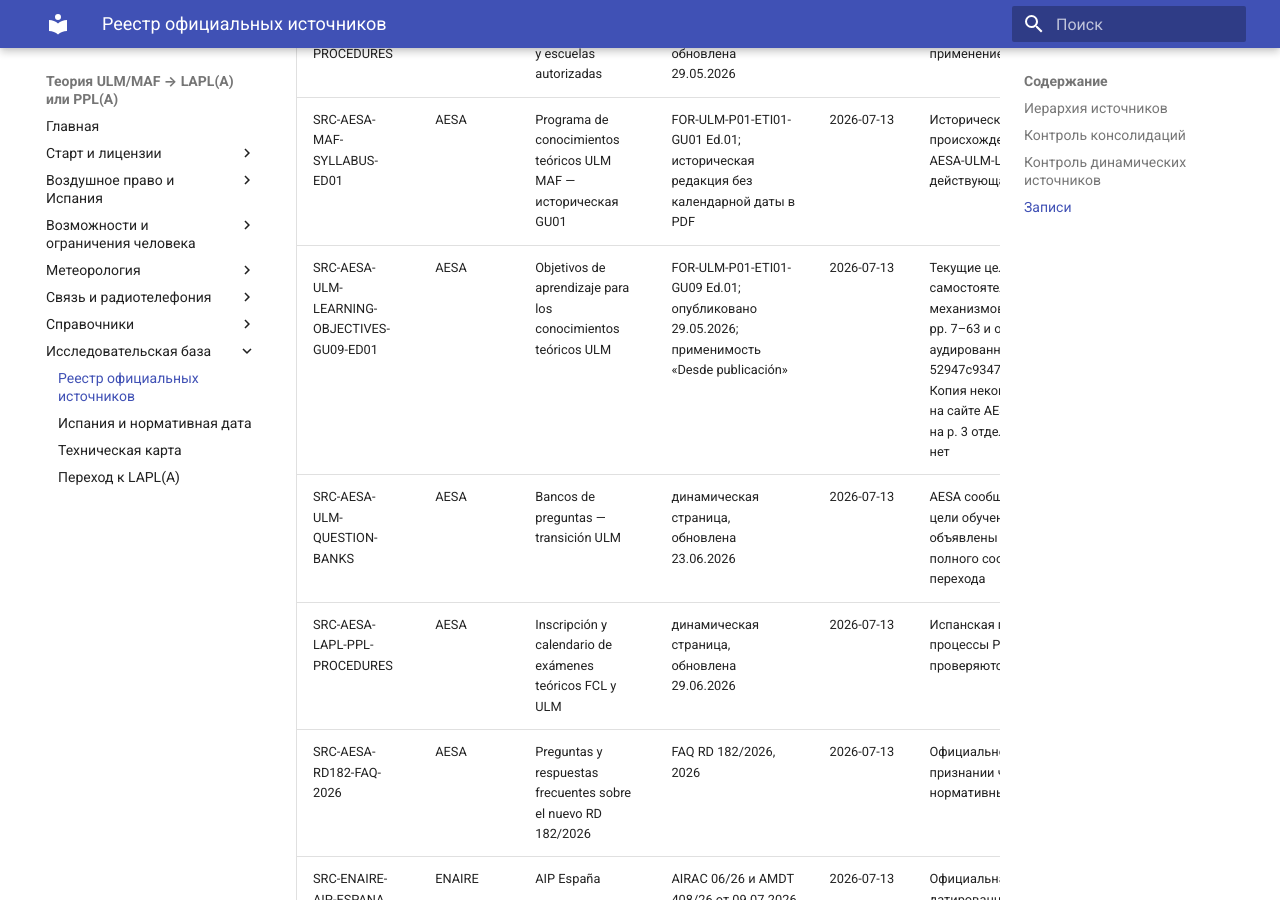
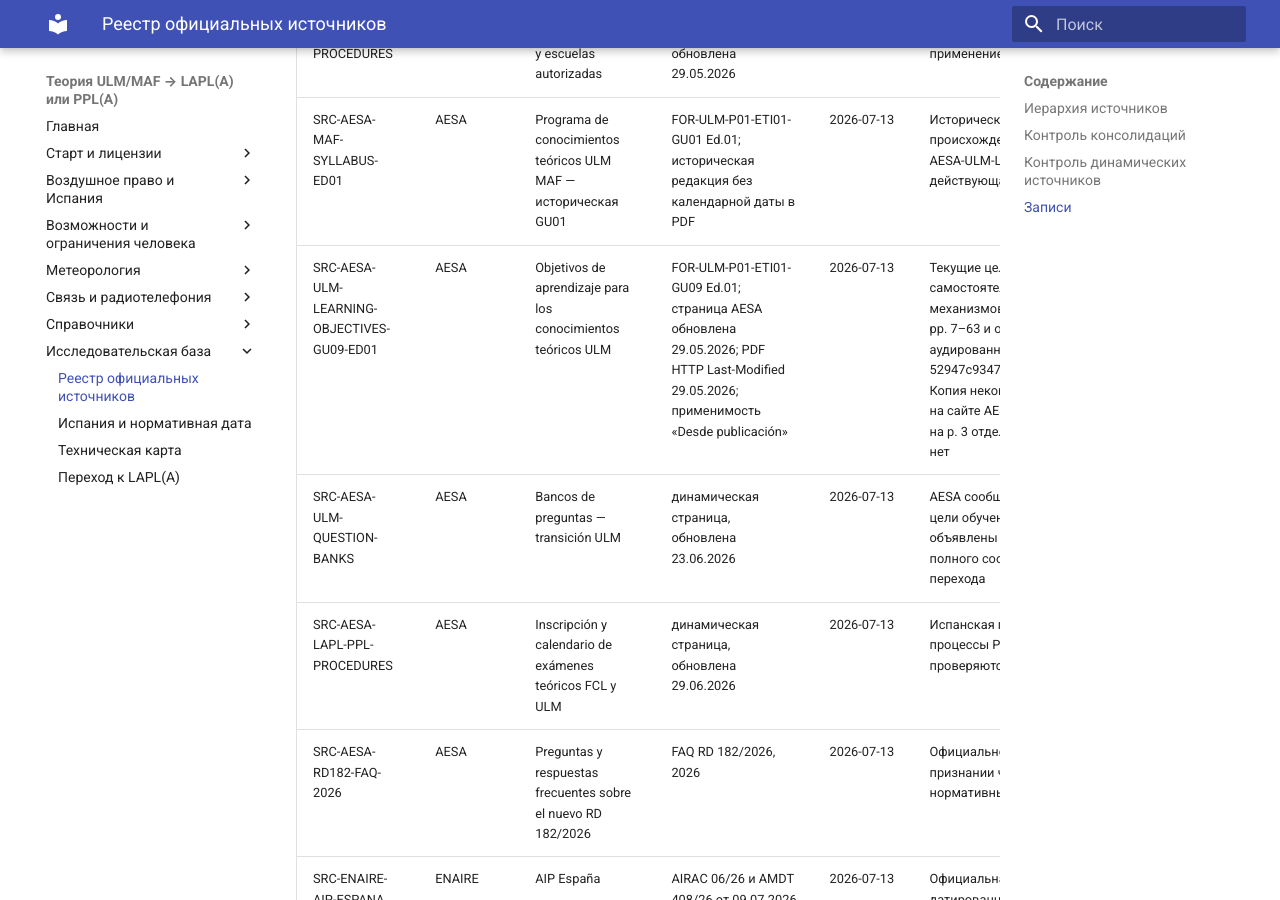
Before and after one commit to unet1x/ULM-course, an MkDocs documentation site: the page built from docs/sources/official-sources.md, in a window 1280 px wide and 900 px high, scrolled down 2488 px. Built offline with MkDocs 1.6.1 and Material for MkDocs 9.7.7, drawn with Linux system fonts in a browser that asks for light colours.

```diff
--- a/docs/sources/official-sources.json
+++ b/docs/sources/official-sources.json
@@ -112,7 +112,7 @@
     "authority": "AESA",
     "title": "Objetivos de aprendizaje para los conocimientos teóricos ULM",
     "url": "https://www.seguridadaerea.gob.es/sites/default/files/FOR-ULM-P01-ETI01-GU09_Objetivos_de_aprendizaje_ULM.pdf",
-    "edition": "FOR-ULM-P01-ETI01-GU09 Ed.01; опубликовано 29.05.2026; применимость «Desde publicación»",
+    "edition": "FOR-ULM-P01-ETI01-GU09 Ed.01; страница AESA обновлена 29.05.2026; PDF HTTP Last-Modified 29.05.2026; применимость «Desde publicación»",
     "checked": "2026-07-13",
     "scope": "Текущие цели обучения ULM; это syllabus целей обучения, а не самостоятельный источник стабильной физики или технических механизмов. Документ содержит 66 страниц, все девять предметов на pp. 7–63 и отдельную Habilitación Radiotelefonía на pp. 64–65; аудированная копия SHA-256 52947c9347a07f5df34e83853f8032528ca3df54938b73190eb728ef63938cf2. Копия неконтролируемая: перед применением сверять текущую версию на сайте AESA. Аномалии: на p. 66 заголовок GU10 Ed.01, а упомянутого на p. 3 отдельного списка Trazabilidad в доступном 66-страничном PDF нет"
   },
--- a/docs/sources/official-sources.md
+++ b/docs/sources/official-sources.md
@@ -34,7 +34,7 @@ EASA Easy Access Rules объединяет нормы, AMC и GM для чте
 | SRC-BOE-RD-141-2025 | BOE | Real Decreto 141/2025 — aeronavegabilidad ULM | BOE от 26.02.2025; действует с 27.02.2025 | 2026-07-13 | Начальная и поддерживаемая лётная годность испанских ULM; не регулирует лицензию пилота и эксплуатационные привилегии | <https://www.boe.es/eli/es/rd/2025/02/25/141> |
 | SRC-AESA-ULM-PROCEDURES | AESA | Formación ULM — programas, guías y escuelas autorizadas | динамическая страница, обновлена 29.05.2026 | 2026-07-13 | Официальная точка доступа AESA к действующим программам MAF, RTC и других habilitaciones и к перечню школ; редакции проверяются перед применением | <https://www.seguridadaerea.gob.es/es/ambitos/formacion-y-examenes/formacion-al-personal-de-vuelo/formacion-ulm> |
 | SRC-AESA-MAF-SYLLABUS-ED01 | AESA | Programa de conocimientos teóricos ULM MAF — историческая GU01 | FOR-ULM-P01-ETI01-GU01 Ed.01; историческая редакция без календарной даты в PDF | 2026-07-13 | Исторический/superseded syllabus, сохранённый только для происхождения прежних ссылок с исходным URL; заменён текущим SRC-AESA-ULM-LEARNING-OBJECTIVES-GU09-ED01 и не используется как действующая программа | <https://www.seguridadaerea.gob.es/sites/default/files/FOR-ULM-P01-ETI01-GU01%20Conocimientos%20teoricos%20habilitacion%20licencia%20de%20piloto%20de%20ULM%20%28MAF%29.pdf> |
-| SRC-AESA-ULM-LEARNING-OBJECTIVES-GU09-ED01 | AESA | Objetivos de aprendizaje para los conocimientos teóricos ULM | FOR-ULM-P01-ETI01-GU09 Ed.01; опубликовано 29.05.2026; применимость «Desde publicación» | 2026-07-13 | Текущие цели обучения ULM; это syllabus целей обучения, а не самостоятельный источник стабильной физики или технических механизмов. Документ содержит 66 страниц, все девять предметов на pp. 7–63 и отдельную Habilitación Radiotelefonía на pp. 64–65; аудированная копия SHA-256 52947c9347a07f5df34e83853f8032528ca3df54938b73190eb728ef63938cf2. Копия неконтролируемая: перед применением сверять текущую версию на сайте AESA. Аномалии: на p. 66 заголовок GU10 Ed.01, а упомянутого на p. 3 отдельного списка Trazabilidad в доступном 66-страничном PDF нет | <https://www.seguridadaerea.gob.es/sites/default/files/FOR-ULM-P01-ETI01-GU09_Objetivos_de_aprendizaje_ULM.pdf> |
+| SRC-AESA-ULM-LEARNING-OBJECTIVES-GU09-ED01 | AESA | Objetivos de aprendizaje para los conocimientos teóricos ULM | FOR-ULM-P01-ETI01-GU09 Ed.01; страница AESA обновлена 29.05.2026; PDF HTTP Last-Modified 29.05.2026; применимость «Desde publicación» | 2026-07-13 | Текущие цели обучения ULM; это syllabus целей обучения, а не самостоятельный источник стабильной физики или технических механизмов. Документ содержит 66 страниц, все девять предметов на pp. 7–63 и отдельную Habilitación Radiotelefonía на pp. 64–65; аудированная копия SHA-256 52947c9347a07f5df34e83853f8032528ca3df54938b73190eb728ef63938cf2. Копия неконтролируемая: перед применением сверять текущую версию на сайте AESA. Аномалии: на p. 66 заголовок GU10 Ed.01, а упомянутого на p. 3 отдельного списка Trazabilidad в доступном 66-страничном PDF нет | <https://www.seguridadaerea.gob.es/sites/default/files/FOR-ULM-P01-ETI01-GU09_Objetivos_de_aprendizaje_ULM.pdf> |
 | SRC-AESA-ULM-QUESTION-BANKS | AESA | Bancos de preguntas — transición ULM | динамическая страница, обновлена 23.06.2026 | 2026-07-13 | AESA сообщает, что банк вопросов ULM пересматривается под новые цели обучения и его введение планируется после лета 2026; даты будут объявлены отдельно. Это изменяемое уведомление, не подтверждение полного соответствия текущего банка GU09 и не обещание даты перехода | <https://www.seguridadaerea.gob.es/es/node/3759> |
 | SRC-AESA-LAPL-PPL-PROCEDURES | AESA | Inscripción y calendario de exámenes teóricos FCL y ULM | динамическая страница, обновлена 29.06.2026 | 2026-07-13 | Испанская процедура и календарь теоретических экзаменов, где процессы Part-FCL LAPL/PPL и ULM разделены; формы и даты проверяются перед регистрацией | <https://www.seguridadaerea.gob.es/es/ambitos/formacion-y-examenes/examenes-de-piloto/examenes-teoricos/inscripcion-y-calendario> |
 | SRC-AESA-RD182-FAQ-2026 | AESA | Preguntas y respuestas frecuentes sobre el nuevo RD 182/2026 | FAQ RD 182/2026, 2026 | 2026-07-13 | Официальное процедурное разъяснение AESA о logbook, recency и признании часов ULM MAF для LAPL(A), но не для initial PPL(A); не нормативный акт | <https://sede.seguridadaerea.gob.es/sede-aesa/sites/default/files/Preguntas_y_respuestas_frecuentes_nuevo_RD182_2026.pdf> |
```
Also changed, not shown: docs/sources/audit-spain-2026.md (+1 -1 lines), docs/sources/audit-technical.md (+1 -1 lines), 1 other file.
